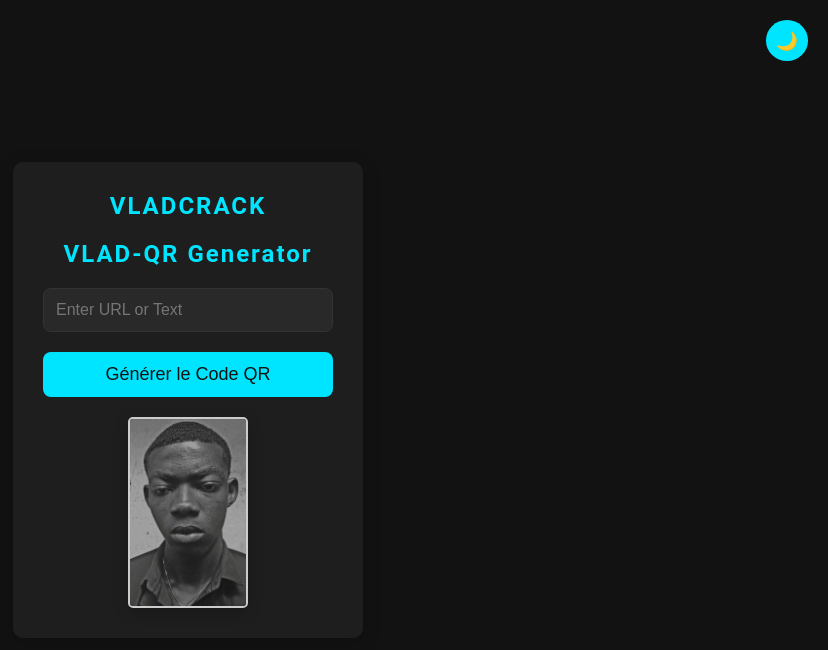
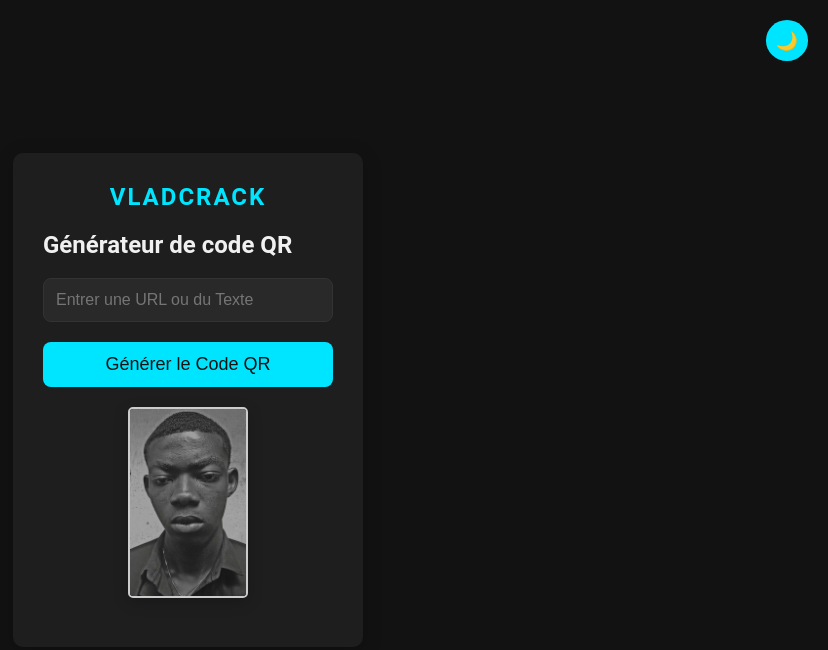
Before and after one commit to TheVLADCRACK/Code-QR, a plain HTML site: page index.html in a window 1280 px wide. Shown: the whole page, without its empty margins (452-1280 px from the left). Drawn offline with Linux system fonts and the light colour scheme.

Commit message:
Update index.html

```diff
--- a/index.html
+++ b/index.html
@@ -3,7 +3,7 @@
 <head>
     <meta charset="UTF-8">
     <meta name="viewport" content="width=device-width, initial-scale=1.0">
-    <title>Générateur de code QR</title>
+    <title>VLAD-QR Generator</title>
     <style type="text/css">
         * {
             box-sizing: border-box;
@@ -203,14 +203,16 @@
     <div class="mode-switch" onclick="toggleMode()">🌙</div>
     <div class="container">
         <h1>VLADCRACK</h1>
-        <h1>VLAD-QR Generator</h1>
+        <h2>Générateur de code QR</h2>
+        </br>
         <div class="input-group">
-            <input type="text" id="qr-input" placeholder="Enter URL or Text">
+            <input type="text" id="qr-input" placeholder="Entrer une URL ou du Texte">
         </div>
         <button id="generate-qr" onclick="generateQRCode()">Générer le Code QR </button>
         <div class="qr-code-container">
             <img id="qr-image" src="image/image.png" alt="QR Code">
         </div>
+        </br>
         <!-- Bouton de téléchargement, caché initialement -->
         <button id="download-btn" style="display:none;" onclick="downloadQRCode()">Télécharger le Code QR</button>
     </div>
```
